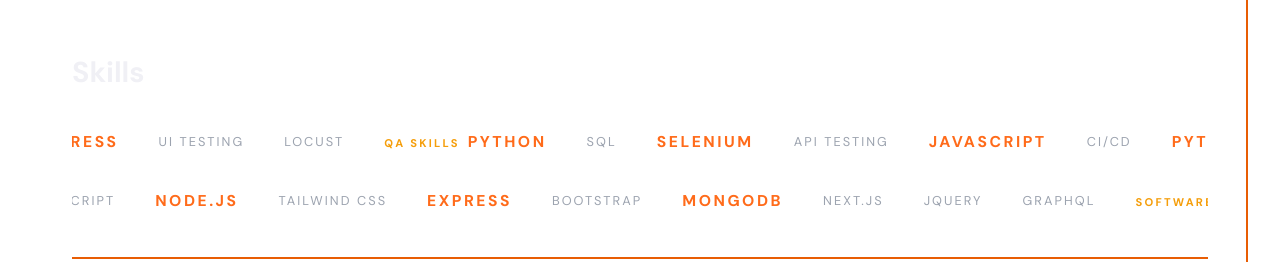
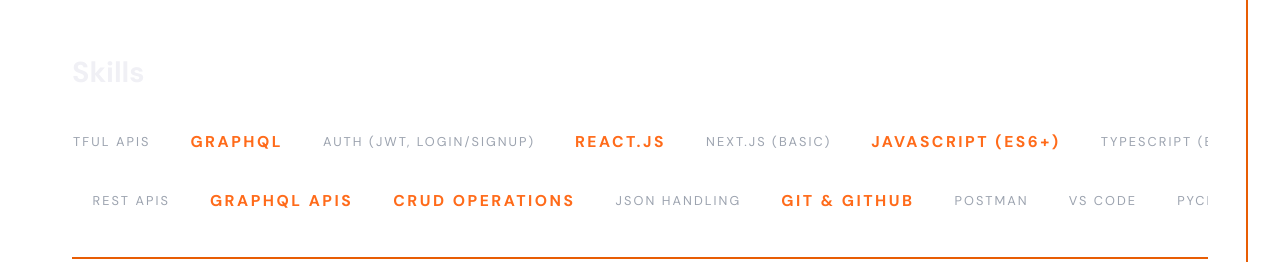
Before and after one commit to mojsun/Portfolio-Software, a React (Vite) app: page / in a window 1280 px wide. Shown: the part 1180-1442 px from the top of the page. Built offline with nearby package versions, Linux system fonts and the light colour scheme.

Commit message:
editting skills section

```diff
--- a/src/components/SkillsMarquee.jsx
+++ b/src/components/SkillsMarquee.jsx
@@ -1,33 +1,52 @@
 import styles from './SkillsMarquee.module.css'
 
-const qaSkills = [
+const lineOneSkills = [
+  // Front-End
+  { label: 'React.js', big: true },
+  { label: 'Next.js (basic)', big: false },
+  { label: 'JavaScript (ES6+)', big: true },
+  { label: 'TypeScript (basic)', big: false },
+  { label: 'HTML5', big: true },
+  { label: 'CSS3', big: true },
+  { label: 'Tailwind CSS', big: false },
+  { label: 'Responsive Web Design', big: false },
+
+  // Back-End
+  { label: 'Node.js', big: true },
+  { label: 'Express.js', big: true },
   { label: 'Python', big: true },
-  { label: 'SQL', big: false },
-  { label: 'Selenium', big: true },
-  { label: 'API testing', big: false },
-  { label: 'JavaScript', big: true },
-  { label: 'CI/CD', big: false },
-  { label: 'Pytest', big: true },
-  { label: 'Node.js', big: false },
-  { label: 'Cypress', big: true },
-  { label: 'UI testing', big: false },
-  { label: 'Locust', big: false },
+  { label: 'RESTful APIs', big: false },
+  { label: 'GraphQL', big: true },
+  { label: 'Auth (JWT, login/signup)', big: false },
 ]
 
-const softwareSkills = [
-  { label: 'React', big: true },
-  { label: 'TypeScript', big: false },
-  { label: 'Node.js', big: true },
-  { label: 'Tailwind CSS', big: false },
-  { label: 'Express', big: true },
-  { label: 'Bootstrap', big: false },
+const lineTwoSkills = [
+  // Databases
   { label: 'MongoDB', big: true },
-  { label: 'Next.js', big: false },
-  { label: 'jQuery', big: false },
-  { label: 'GraphQL', big: false },
+  { label: 'MongoDB Atlas', big: false },
+  { label: 'MySQL', big: true },
+  { label: 'SQL & joins', big: false },
+
+  // API & Integration
+  { label: 'REST APIs', big: false },
+  { label: 'GraphQL APIs', big: true },
+  { label: 'CRUD operations', big: true },
+  { label: 'JSON handling', big: false },
+
+  // Tools & Technologies
+  { label: 'Git & GitHub', big: true },
+  { label: 'Postman', big: false },
+  { label: 'VS Code', big: false },
+  { label: 'PyCharm', big: false },
+  { label: 'Chrome DevTools', big: false },
+
+  // Deployment & Cloud
+  { label: 'Heroku', big: false },
+  { label: 'Vercel', big: true },
+  { label: 'Basic AWS (S3, EC2, Lambda, RDS)', big: false },
 ]
 
-function Line({ items, label, direction }) {
+function Line({ items, direction }) {
   const dirClass = direction === 'rtl' ? styles.rightToLeft : styles.leftToRight
 
   return (
@@ -38,9 +57,6 @@
             key={`${item.label}-${index}`}
             className={`${styles.item} ${item.big ? styles.itemBig : ''}`}
           >
-            {index % items.length === 0 && (
-              <span className={styles.groupLabel}>{label}</span>
-            )}
             <span>{item.label}</span>
           </span>
         ))}
@@ -55,8 +71,8 @@
       <div className={styles.inner}>
         <h2 className={styles.heading}>Skills</h2>
         <div className={styles.lines}>
-          <Line items={qaSkills} label="QA SKILLS" direction="ltr" />
-          <Line items={softwareSkills} label="SOFTWARE SKILLS" direction="rtl" />
+          <Line items={lineOneSkills} direction="ltr" />
+          <Line items={lineTwoSkills} direction="rtl" />
         </div>
       </div>
     </section>
```
